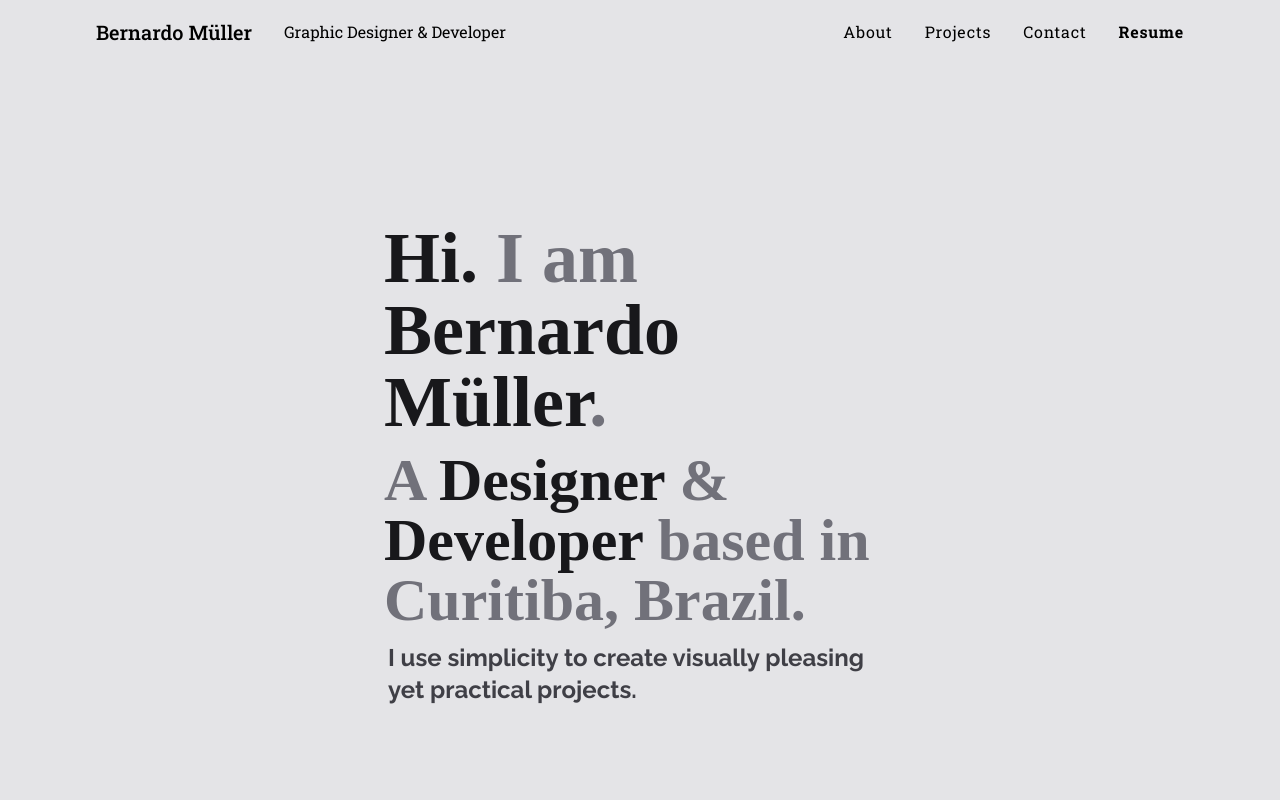
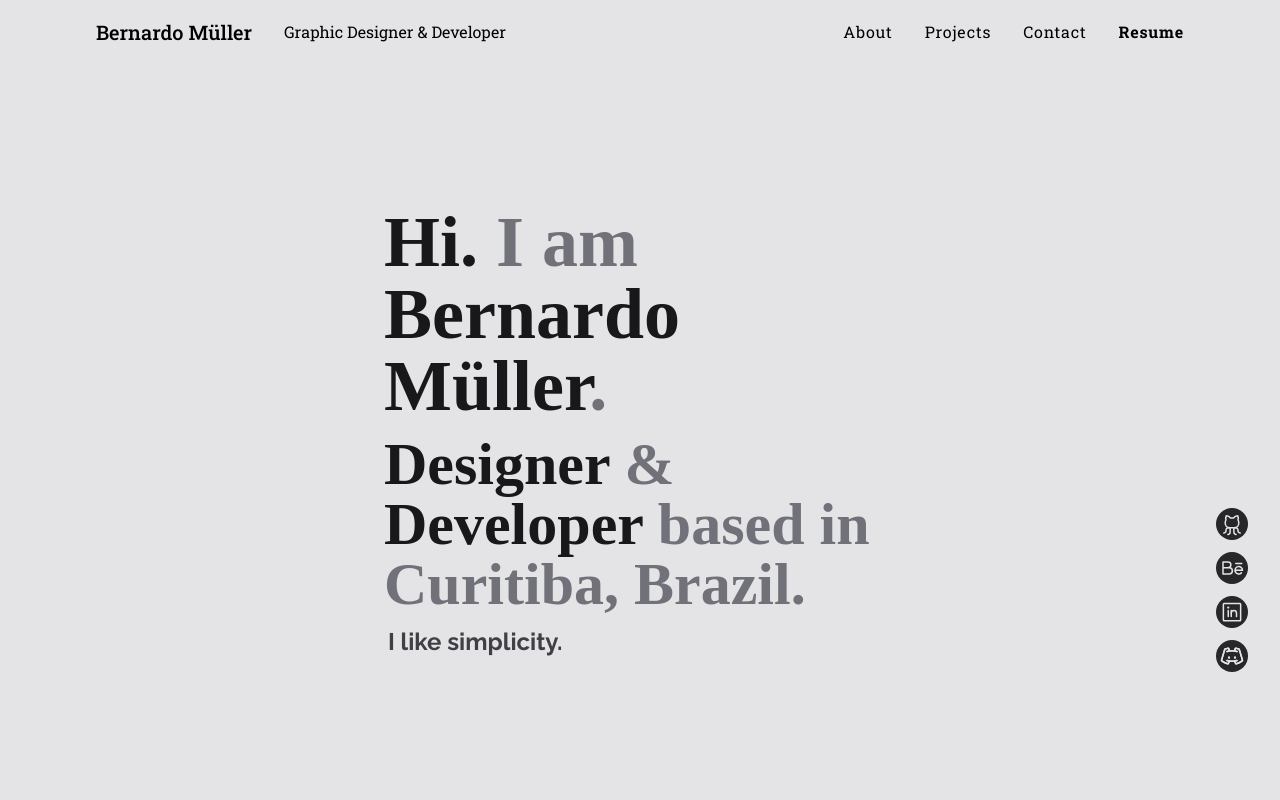
Before and after one commit to Bmullerc/portfolio-page, a Next.js app: page / in a window 1280 px wide. Shown: the top 800 px of the page. Built offline with nearby package versions, Linux system fonts and the light colour scheme; a web font is replaced by a local one.

Commit message:
Socials and Stuff

```diff
--- a/package.json
+++ b/package.json
@@ -15,6 +15,7 @@
     "eslint": "8.28.0",
     "eslint-config-next": "13.0.4",
     "next": "13.0.4",
+    "phosphor-react": "^1.4.1",
     "react": "18.2.0",
     "react-dom": "18.2.0",
     "typescript": "4.9.3"
--- a/src/components/Header.tsx
+++ b/src/components/Header.tsx
@@ -1,12 +1,12 @@
 export function Header() {
   return (
-    <header className="dark:bg-zinc-800 bg-zinc-200 max-h-[1000px] w-screen h-screen xl:px-48 flex place-items-center">
+    <header className="dark:bg-zinc-800 bg-zinc-200 h-[calc(100vh-4rem)] xl:px-48 flex place-items-center">
       <div className="md:px-48 sm:px-12 px-8 flex flex-col gap-3 font-title-sans font-bold">
         <h1 className="text-7xl text-zinc-500 dark:text-zinc-300">
           <span className="text-zinc-900 dark:text-zinc-50">Hi.</span> I am <span className="text-zinc-900 dark:text-zinc-50">Bernardo Müller</span>.
         </h1>
-        <h2 className="text-6xl text-zinc-500 dark:text-zinc-200">A <span className="text-zinc-900 dark:text-zinc-50">Designer</span> & <span className="text-zinc-900 dark:text-zinc-50">Developer</span> based in Curitiba, Brazil.</h2>
-        <h2 className="font-body-sans font-semibold text-2xl text-zinc-700 dark:text-zinc-400 pl-1">I use simplicity to create visually pleasing yet practical projects.</h2>
+        <h2 className="text-6xl text-zinc-500 dark:text-zinc-200"><span className="text-zinc-900 dark:text-zinc-50">Designer</span> & <span className="text-zinc-900 dark:text-zinc-50">Developer</span> based in Curitiba, Brazil.</h2>
+        <h2 className="font-body-sans font-semibold text-2xl text-zinc-700 dark:text-zinc-400 pl-1">I like simplicity.</h2>
       </div>
     </header>
   )
--- /dev/null
+++ b/src/components/Loader.tsx
@@ -0,0 +1,10 @@
+import { Spinner } from 'phosphor-react'
+
+export function Loader() {
+  return (
+    <div className='fixed bg-zinc-500'>
+      <Spinner size={32} />
+      <p>Loading.</p>
+    </div>
+  )
+}
--- a/src/components/Navbar.tsx
+++ b/src/components/Navbar.tsx
@@ -1,3 +1,5 @@
+import Link from "next/link";
+
 export function Navbar() {
   return (
     <nav className="sticky h-12 py-8 lg:flex-row flex-col dark:bg-zinc-800 bg-zinc-200 flex gap-4 justify-between items-center xl:px-24 dark:text-zinc-100">
@@ -7,10 +9,10 @@ export function Navbar() {
       </div>
 
       <ul className="flex md:gap-8 gap-4 font-title-serif text-base tracking-wider">
-        <li><a href="">About</a></li>
-        <li>Projects</li>
-        <li>Contact</li>
-        <li className="font-bold">Resume</li>
+        <li><Link href="/">About</Link></li>
+        <li><Link href="/projects">Projects</Link></li>
+        <li><Link href="/contact">Contact</Link></li>
+        <li className="font-bold"><Link href="/">Resume</Link></li>
       </ul>
     </nav>
   )
--- /dev/null
+++ b/src/components/Socials.tsx
@@ -0,0 +1,15 @@
+import Link from "next/link";
+import { GithubLogo, BehanceLogo, LinkedinLogo, DiscordLogo } from "phosphor-react";
+
+export function Socials() {
+  return (
+    <aside className="flex fixed right-0 h-screen place-items-end py-48 px-8">
+      <ul className="font-title-serif text-zinc-50 flex flex-col gap-3">
+        <li className="dark:bg-zinc-200 dark:text-zinc-800 text-zinc-200 bg-zinc-800 rounded-full px-1 py-1"><Link href="https://github.com/Bmullerc"><GithubLogo size={24} /></Link></li>
+        <li className="dark:bg-zinc-200 dark:text-zinc-800 text-zinc-200 bg-zinc-800 rounded-full px-1 py-1"><Link href="https://www.behance.net/bernardo_muller"><BehanceLogo size={24} /></Link></li>
+        <li className="dark:bg-zinc-200 dark:text-zinc-800 text-zinc-200 bg-zinc-800 rounded-full px-1 py-1"><Link href="https://www.linkedin.com/in/bernardo-m%C3%BCller-086a64235/"><LinkedinLogo size={24} /></Link></li>
+        <li className="dark:bg-zinc-200 dark:text-zinc-800 text-zinc-200 bg-zinc-800 rounded-full px-1 py-1"><Link href="https://discordapp.com/users/Bmullerc#1080"><DiscordLogo size={24} /></Link></li>
+      </ul>
+    </aside>
+  )
+}
--- a/src/pages/_app.tsx
+++ b/src/pages/_app.tsx
@@ -1,12 +1,29 @@
 import '../styles/globals.css'
 import type { AppProps } from 'next/app'
 import { Navbar } from '../components/Navbar'
-import { Header } from '../components/Header'
+import { Socials } from '../components/Socials'
+import Router from 'next/router'
+import { useState } from 'react'
+import { Loader } from '../components/Loader'
 
 export default function App({ Component, pageProps }: AppProps) {
+  const [isLoading, setIsLoading] = useState(true)
+
+  Router.events.on('routeChangeStart', (url) => {
+    console.log("Route is changing...")
+    setIsLoading(true)
+  })
+  Router.events.on('routeChangeComplete', (url) => {
+    console.log("Route changing complete.")
+    setIsLoading(false)
+  })
+
+
   return (
     <>
-      <Header />
+      {isLoading && <Loader />}
+      <Navbar />
+      <Socials />
       <Component {...pageProps} />
     </>
   )
--- a/src/pages/_document.tsx
+++ b/src/pages/_document.tsx
@@ -1,5 +1,4 @@
 import Document, { Html, Head, Main, NextScript } from 'next/document'
-import { Navbar } from '../components/Navbar'
 
 export default class MyDocument extends Document {
   render() {
@@ -12,7 +11,6 @@ export default class MyDocument extends Document {
           {/* <link rel='shortcut icon' href='favicon.png' type='image/png' /> */}
         </Head>
         <body>
-          <Navbar />
           <Main />
           <NextScript />
         </body>
--- a/src/pages/index.tsx
+++ b/src/pages/index.tsx
@@ -1,4 +1,5 @@
 import Head from "next/head";
+import { Header } from "../components/Header";
 
 export default function Home() {
   return (
@@ -6,8 +7,8 @@ export default function Home() {
       <Head>
         <title>B.Müller &bull; Portfolio</title>
       </Head>
-      <main className="dark:bg-zinc-800 bg-zinc-200 py-12 xl:px-24 w-screen h-screen">
-        <h1 className="text-9xl text-zinc-50">Batata</h1>
+      <main className="dark:bg-zinc-800 bg-zinc-200">
+        <Header />
       </main>
     </>
   )
--- /dev/null
+++ b/src/pages/projects.tsx
@@ -0,0 +1,7 @@
+export default function Projects() {
+  return (
+    <>
+      <h1>Projects go here friend</h1>
+    </>
+  )
+}
--- a/src/styles/globals.css
+++ b/src/styles/globals.css
@@ -2,6 +2,10 @@
 @tailwind components;
 @tailwind utilities;
 
+* {
+  scroll-behavior: smooth;
+}
+
 body {
   color: rgb(63 63 70 / var(--tw-text-opacity));
 }
```
Also changed, not shown: 1 other file (tests, documents, lock files or other folders).
